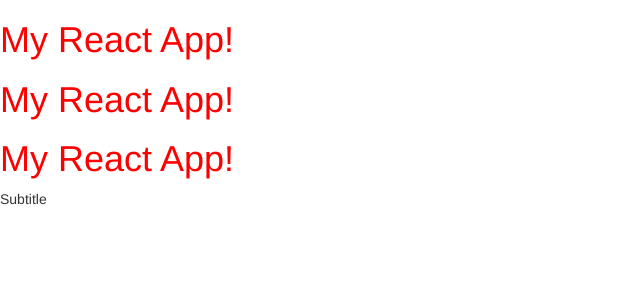
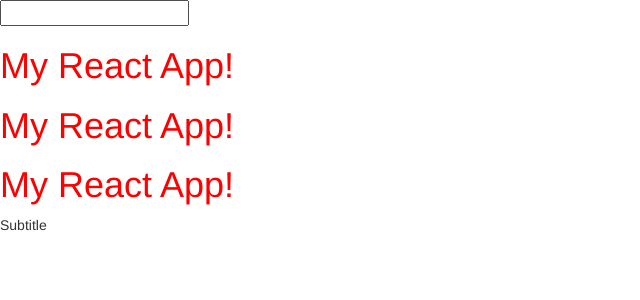
Before and after one commit to MirzaLeka/startingWithReact, a React app: page / in a window 1280 px wide. Shown: the top 300 px of the page, without its empty margins (0-640 px from the left). Built offline with nearby package versions, Linux system fonts and the light colour scheme.

Commit message:
Using event handlers

```diff
--- a/src/components/search_bar.js
+++ b/src/components/search_bar.js
@@ -1,13 +1,35 @@
-import React, { Component } from 'react';
 
-class searchBar extends Component {
-  render() {
+import React, { Component } from 'react'; // import React and pull off Component as variable Component
+
+// every class component must have render function
+// because we chose this component too communicate with other components (in this case it will search through videos),
+// we changed it from functional component to class based component
+
+class SearchBar extends Component { // instaed of React.Component
+  render() { // we don't need to type render() function because we use ES6
     return (
-<div>  <input type="text" /> </div>
+<input type="text" onChange={this.onInputChange} /> // whenever we write JS code in JSX we put it inside { }
+// we can do this without this.nameOfFunction and create an anonymous function inside { }
     );
   }
+
+// events that will trigger on input
+onInputChange (event) {
+  console.log("Value of the input is: " + event.target.value);
+  // event = object, target = object method, value = value of the method / value of input
 }
 
-module.exports = {
-searchBar
-};
+}
+
+export default SearchBar;
+
+/* OLD CODE -> Returns and makes JSX. It's not aware of it's surroundings or it's state.
+import React from 'react';
+
+// functional component
+const SearchBar = () => {
+return <input />;
+}
+
+export default SearchBar;
+*/
--- a/src/index.js
+++ b/src/index.js
@@ -1,9 +1,20 @@
 import React from 'react';
 import ReactDOM from 'react-dom';
 import {App, Sub} from './components/App';
-import searchBar from "./components/search_bar";
+//import searchBar from "./components/search_bar";
+//ReactDOM.render(<searchBar/>, document.getElementById("searchbar"));
+import SearchBar from './components/search_bar';
 
-ReactDOM.render(<searchBar/>, document.getElementById("searchbar"));
+// Renders one component (searchbar) inside another
+const Inp = () => {
+    return (
+    <div>
+    <SearchBar />
+    </div>
+       );
+    }
+
+ReactDOM.render(<Inp/>, document.getElementById("searchbar"));
 
 ReactDOM.render(<div>
 <App />
```
